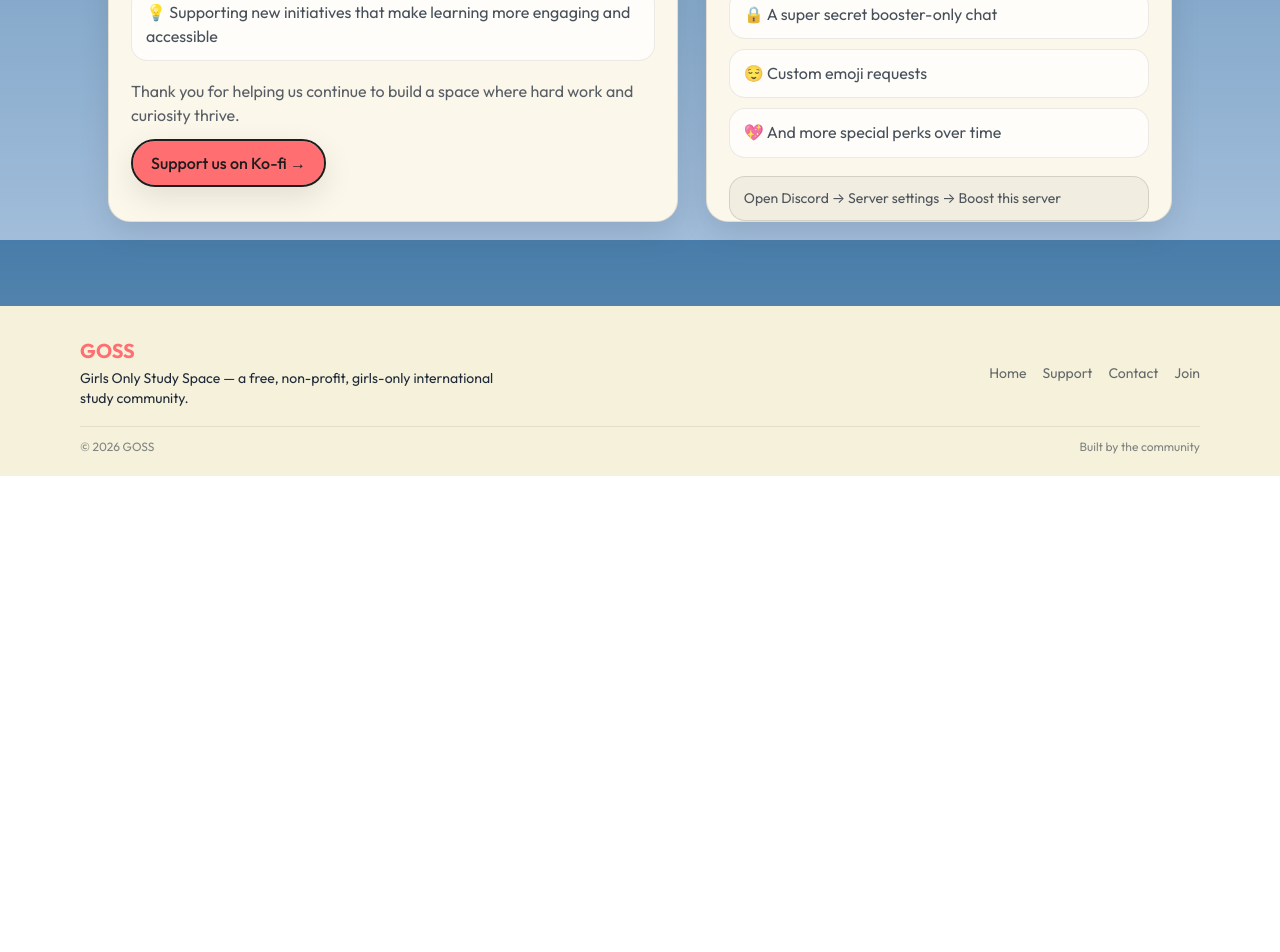
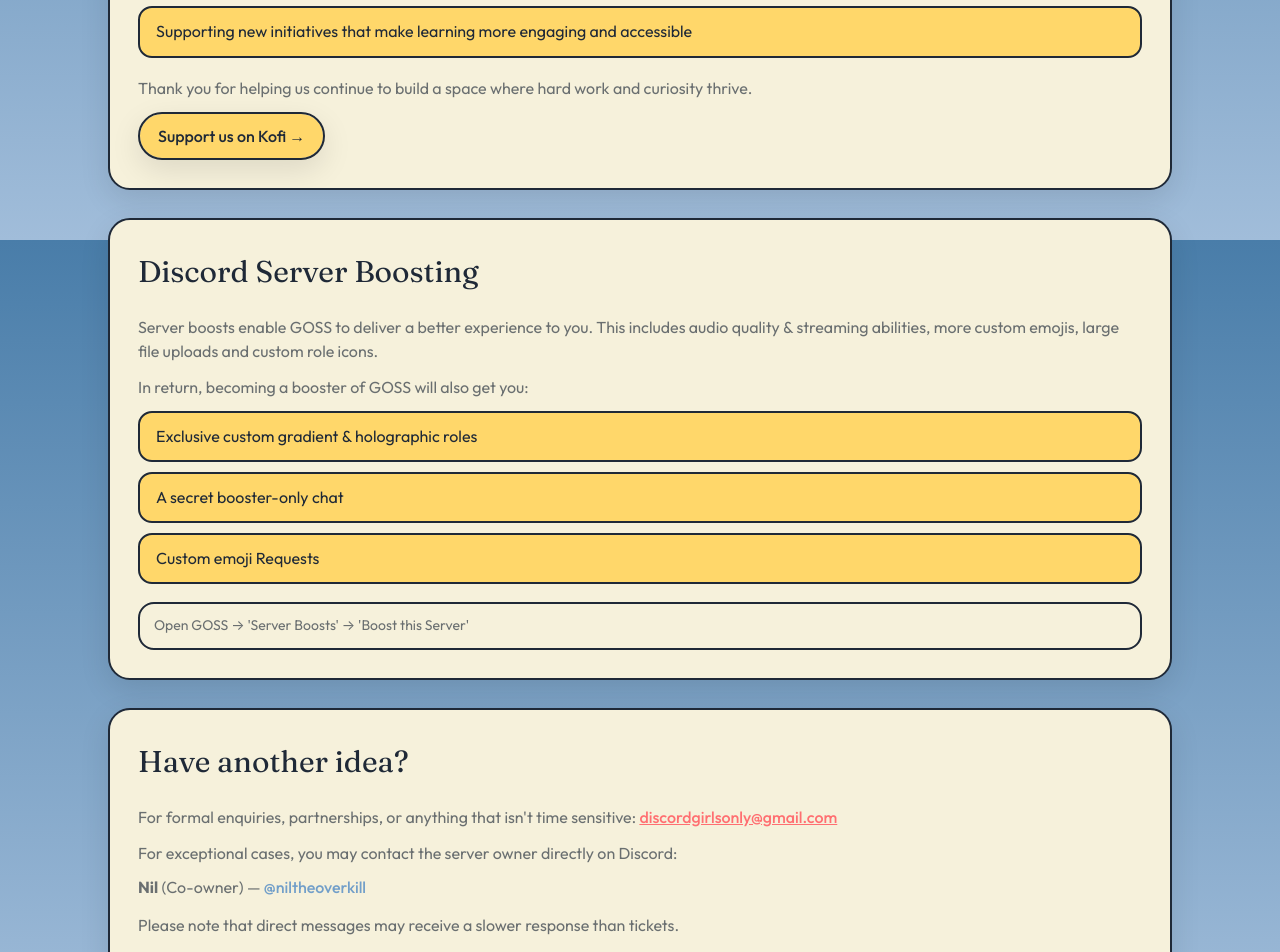
Before and after one commit to GirlsOnlyDiscord/girlsonlydiscord.github.io, a React (Vite) app: page /support in a window 1280 px wide. Shown: the part 560-1512 px from the top of the page. Before the commit the page ends 1036 px from the top, so only its background shows below. Built offline with nearby package versions, Linux system fonts and the light colour scheme.

Commit message:
support page updated

```diff
--- a/src/pages/Support.jsx
+++ b/src/pages/Support.jsx
@@ -18,59 +18,105 @@ export default function Support() {
           <div className="supportCards">
             <section
               className="supportCard"
-              aria-label="Support on Ko-fi"
+              aria-label="Support on Kofi"
             >
-              <h2 className="supportCardTitle">Ko-fi</h2>
+              <h2 className="supportCardTitle">Kofi</h2>
 
               <p className="supportCardText">
                 Every donation goes directly towards:
               </p>
 
               <ul className="supportList">
-                <li>🎁 Giveaways of educational materials and resources for our members</li>
-                <li>⚙️ Maintaining and improving server features and tools</li>
-                <li>💡 Supporting new initiatives that make learning more engaging and accessible</li>
+                <li>
+                  Giveaways of educational materials and resources for our
+                  members
+                </li>
+                <li>Maintaining and improving server features and tools</li>
+                <li>
+                  Supporting new initiatives that make learning more
+                  engaging and accessible
+                </li>
               </ul>
 
               <p className="supportCardText">
-                Thank you for helping us continue to build a space where hard work and curiosity thrive.
+                Thank you for helping us continue to build a space where
+                hard work and curiosity thrive.
               </p>
 
               <a
-                className="btn btnPrimary"
+                className="btn supportKofiBtn"
                 href="https://ko-fi.com/girlsonly"
                 target="_blank"
                 rel="noreferrer"
               >
-                Support us on Ko-fi →
+                Support us on Kofi →
               </a>
             </section>
 
             {/* Server Boosting */}
-<section className="supportCard" aria-label="Boost the Discord server">
+            <section
+              className="supportCard"
+              aria-label="Boost the Discord server"
+            >
               <h2 className="supportCardTitle">Discord Server Boosting</h2>
 
               <p className="supportCardText">
-    Server boosts help unlock better audio quality, streaming features,
-    and overall improvements to the Discord experience.
+                Server boosts enable GOSS to deliver a better experience to
+                you. This includes audio quality & streaming abilities,
+                more custom emojis, large file uploads and custom role
+                icons.
               </p>
 
               <p className="supportCardText">
-    <strong>Booster-exclusive perks include:</strong>
+                In return, becoming a booster of GOSS will also get you:
               </p>
 
               <ul className="supportList">
-    <li>✨ Exclusive custom gradient & holographic roles</li>
-    <li>🔒 A super secret booster-only chat</li>
-    <li>😌 Custom emoji requests</li>
-    <li>💖 And more special perks over time</li>
+                <li>Exclusive custom gradient & holographic roles</li>
+                <li>A secret booster-only chat</li>
+                <li>Custom emoji Requests</li>
               </ul>
 
               <p className="supportCardHint">
-    Open Discord → Server settings → Boost this server
+                Open GOSS → 'Server Boosts' → 'Boost this Server'
               </p>
             </section>
 
+            {/* Have another idea? */}
+            <section
+              className="supportCard"
+              aria-label="Other ways to reach us"
+            >
+              <h2 className="supportCardTitle">Have another idea?</h2>
+
+              <p className="supportCardText">
+                For formal enquiries, partnerships, or anything that isn't
+                time sensitive:{" "}
+                <a
+                  className="contactLink"
+                  href="mailto:discordgirlsonly@gmail.com"
+                >
+                  discordgirlsonly@gmail.com
+                </a>
+              </p>
+
+              <p className="supportCardText">
+                For exceptional cases, you may contact the server owner
+                directly on Discord:
+              </p>
+
+              <ul className="contactList">
+                <li>
+                  <strong>Nil</strong> (Co-owner) —{" "}
+                  <span className="contactMention">@niltheoverkill</span>
+                </li>
+              </ul>
+
+              <p className="supportCardText">
+                Please note that direct messages may receive a slower
+                response than tickets.
+              </p>
+            </section>
           </div>
         </div>
       </main>
--- a/src/styles/pages/support-contact.css
+++ b/src/styles/pages/support-contact.css
@@ -102,8 +102,8 @@
    ========================= */
 
 .supportCards {
-  display: grid;
-  grid-template-columns: 1.1fr 0.9fr;
+  display: flex;
+  flex-direction: column;
   gap: 28px;
 }
 
@@ -117,11 +117,11 @@
 
 .supportList li {
   position: relative;
-  padding: 12px 14px;
-  border-radius: 16px;
-  background: rgba(255, 255, 255, 0.72);
-  border: 1px solid rgba(0, 0, 0, 0.08);
-  color: rgba(31, 41, 55, 0.82);
+  padding: 12px 16px;
+  border-radius: 14px;
+  background: var(--brand-light-gold);
+  border: 2px solid var(--ink);
+  color: var(--ink);
   line-height: 1.45;
 }
 
@@ -201,10 +201,6 @@
    ========================= */
 
 @media (max-width: 980px) {
-  .supportCards {
-    grid-template-columns: 1fr;
-  }
-
   .contactCards {
     flex-direction: column;
   }
@@ -348,3 +344,36 @@
     grid-template-columns: 1fr;
   }
 }
+
+/* =========================
+   Support page — mockup-matched styling
+   (Support-only overrides; Contact card rules untouched)
+   ========================= */
+
+.supportCard {
+  background: var(--brand-cream);
+  border: 2px solid var(--ink);
+  box-shadow: var(--shadow);
+  padding: 28px;
+}
+
+.supportCardTitle {
+  font-size: 30px;
+  color: var(--ink);
+}
+
+.supportCardText {
+  color: var(--ink-muted);
+}
+
+.supportCardHint {
+  background: transparent;
+  border: 2px solid var(--ink);
+  color: var(--ink-muted);
+}
+
+.supportKofiBtn {
+  color: var(--ink);
+  background-color: var(--brand-light-gold);
+  border: 2px solid var(--ink);
+}
```
Lines whose indentation alone changed are shown as unchanged.
